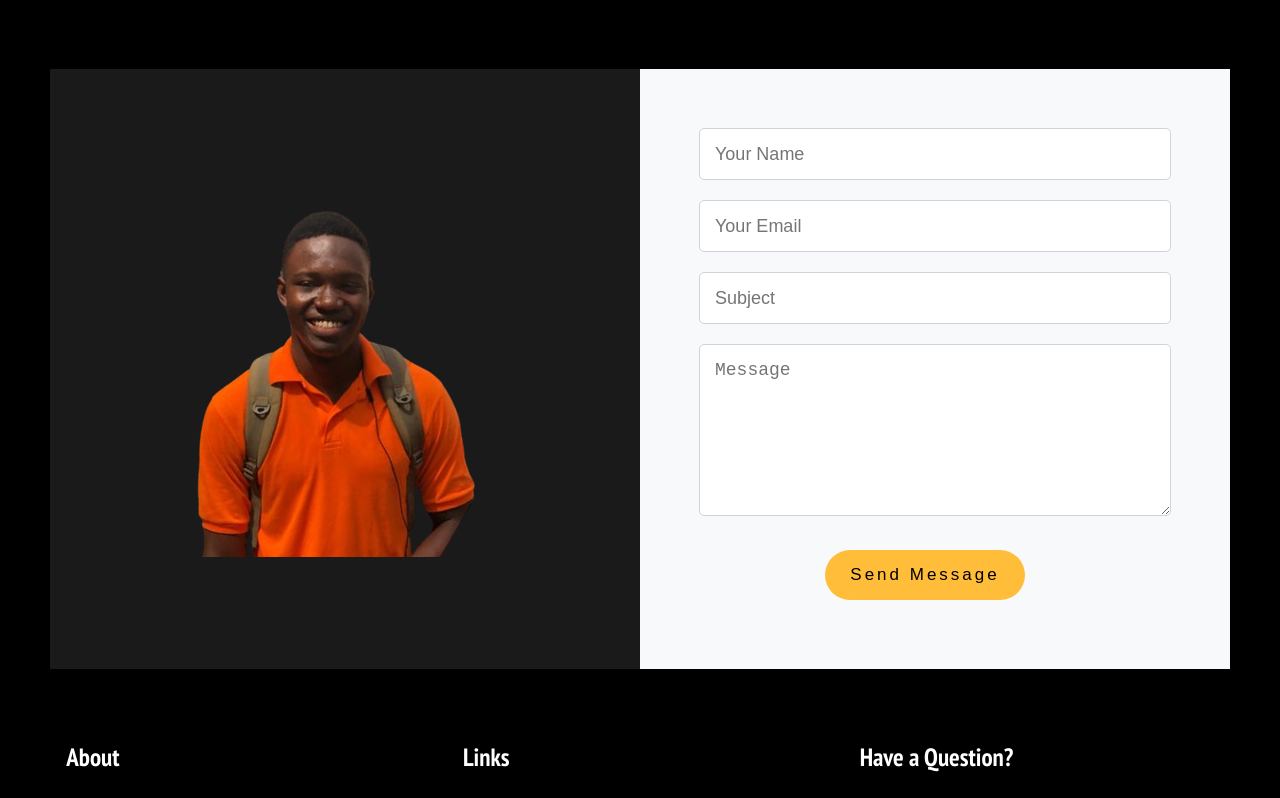
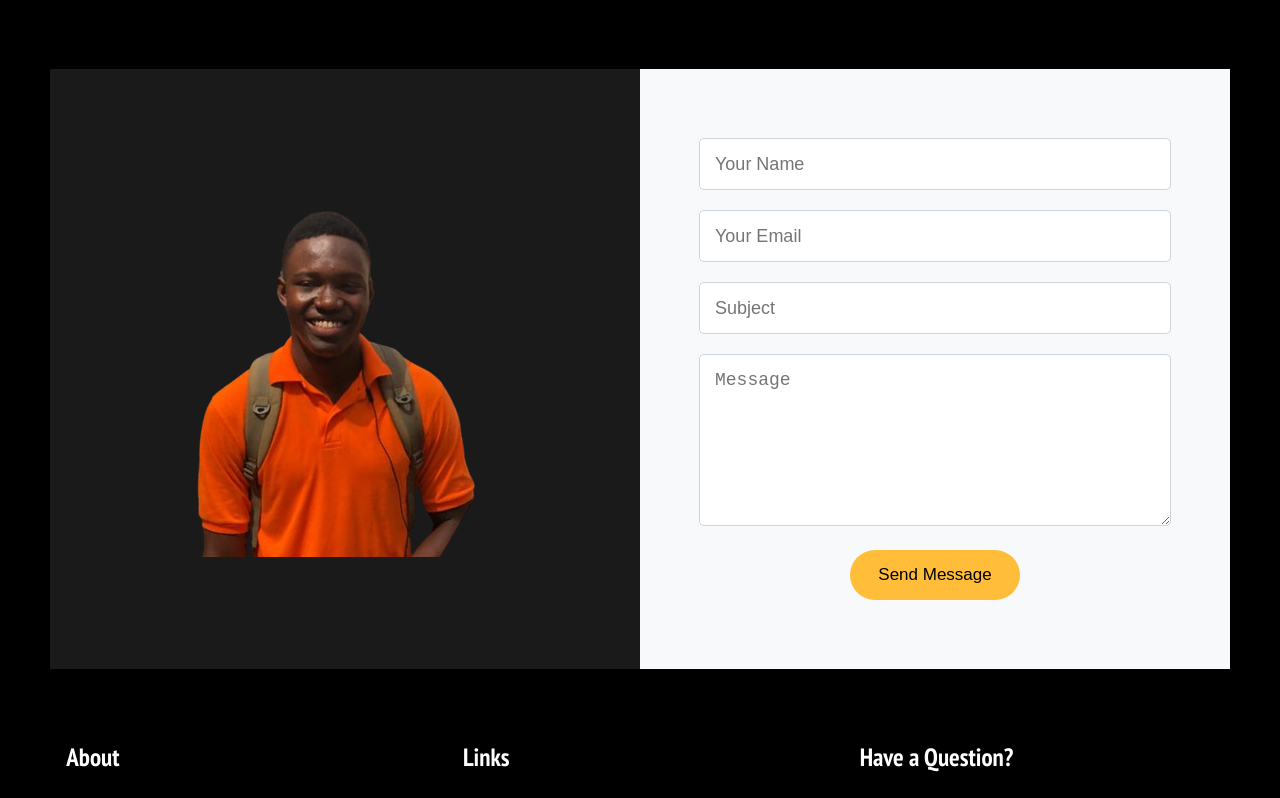
Before and after one commit to fredluggard/Portfolio-Website, a React (Create React App) app: page / in a window 1280 px wide. Shown: the part 6561-7359 px from the top of the page. Built offline with nearby package versions, Linux system fonts and the light colour scheme.

Commit message:
Contact form implemented

```diff
--- a/package.json
+++ b/package.json
@@ -3,6 +3,7 @@
   "version": "0.1.0",
   "private": true,
   "dependencies": {
+    "@emailjs/browser": "^3.11.0",
     "@testing-library/jest-dom": "^5.17.0",
     "@testing-library/react": "^13.4.0",
     "@testing-library/user-event": "^13.5.0",
--- a/src/components/Contact.jsx
+++ b/src/components/Contact.jsx
@@ -1,6 +1,31 @@
-import React from "react";
+import React, { useRef } from "react";
+import emailjs from "@emailjs/browser";
 
 function Contact() {
+  const form = useRef();
+
+  const sendEmail = (e) => {
+    e.preventDefault();
+
+    emailjs
+      .sendForm(
+        "service_qkyb6mi",
+        "template_3lwcm4r",
+        form.current,
+        "0dpCurKgxpSUnFUJw"
+      )
+      .then(
+        (result) => {
+          console.log(result.text);
+          e.target.reset();
+          alert("Message sent successfully");
+        },
+        (error) => {
+          console.log(error.text);
+        }
+      );
+  };
+
   return (
     <div>
       <div id="contact" className="contact">
@@ -60,20 +85,22 @@ function Contact() {
             <img src="/images/pictures.png" alt="" />
           </div>
           <div className="contact-form">
-            <form action="/">
-              <input type="text" placeholder="Your Name" />
-              <input type="text" placeholder="Your Email" />
-              <input type="text" placeholder="Subject" />
+            <form ref={form} onSubmit={sendEmail}>
+              <input type="text" placeholder="Your Name" name="user_name" />
+              <input type="text" placeholder="Your Email" name="user_email" />
+              <input type="text" placeholder="Subject" name="subject" />
               <textarea
-                name="msg"
                 id=""
                 cols="30"
                 rows="7"
                 placeholder="Message"
+                name="message"
               ></textarea>
-              <button className="colored-bg" type="submit">
-                Send Message
-              </button>
+              <input
+                type="submit"
+                className="colored-input"
+                value="Send Message"
+              />
             </form>
           </div>
         </div>
--- a/src/style.css
+++ b/src/style.css
@@ -771,6 +771,22 @@
 .contact-form input:focus,
 .contact-form textarea:focus {
   border: 1px solid black;
+}
+.contact-form .colored-input {
+  width: 170px;
+  height: 50px;
+  text-align: center;
+  text-decoration: none;
+  color: black;
+  background-color: #ffbd39;
+  border-radius: 25px;
+  font-size: 17px;
+  /* margin: 20px 20px 20px 0; */
+  border: none;
+  cursor: pointer;
+}
+.contact-form .colored-input:focus {
+  border: none;
 }
 
 /*For Footer Component */
@@ -1461,7 +1477,7 @@
     padding: 20px;
     background-color: #f8f9fa; */
   }
-  .contact-form button {
+  .contact-form .colored-input {
     font-size: 12px;
     width: 120px;
     text-align: center;
```
Also changed, not shown: 1 other file (tests, documents, lock files or other folders).
